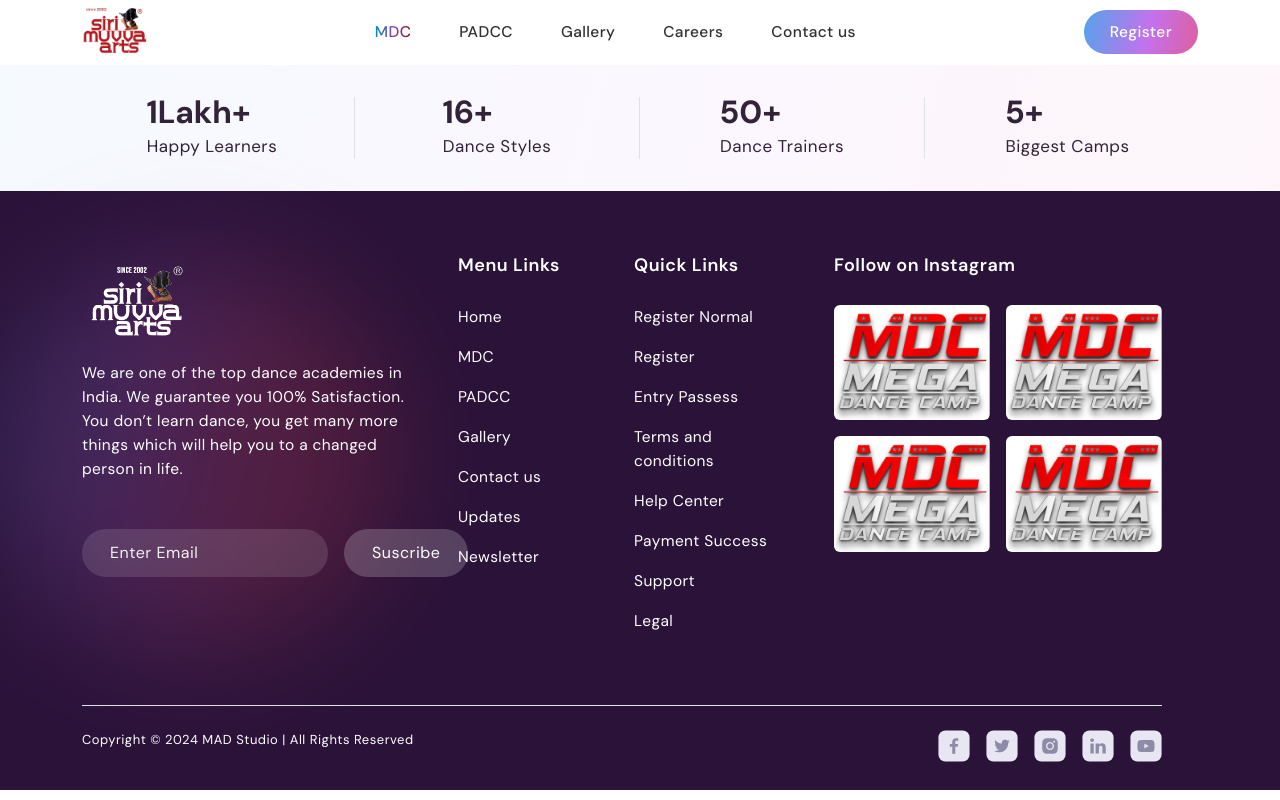
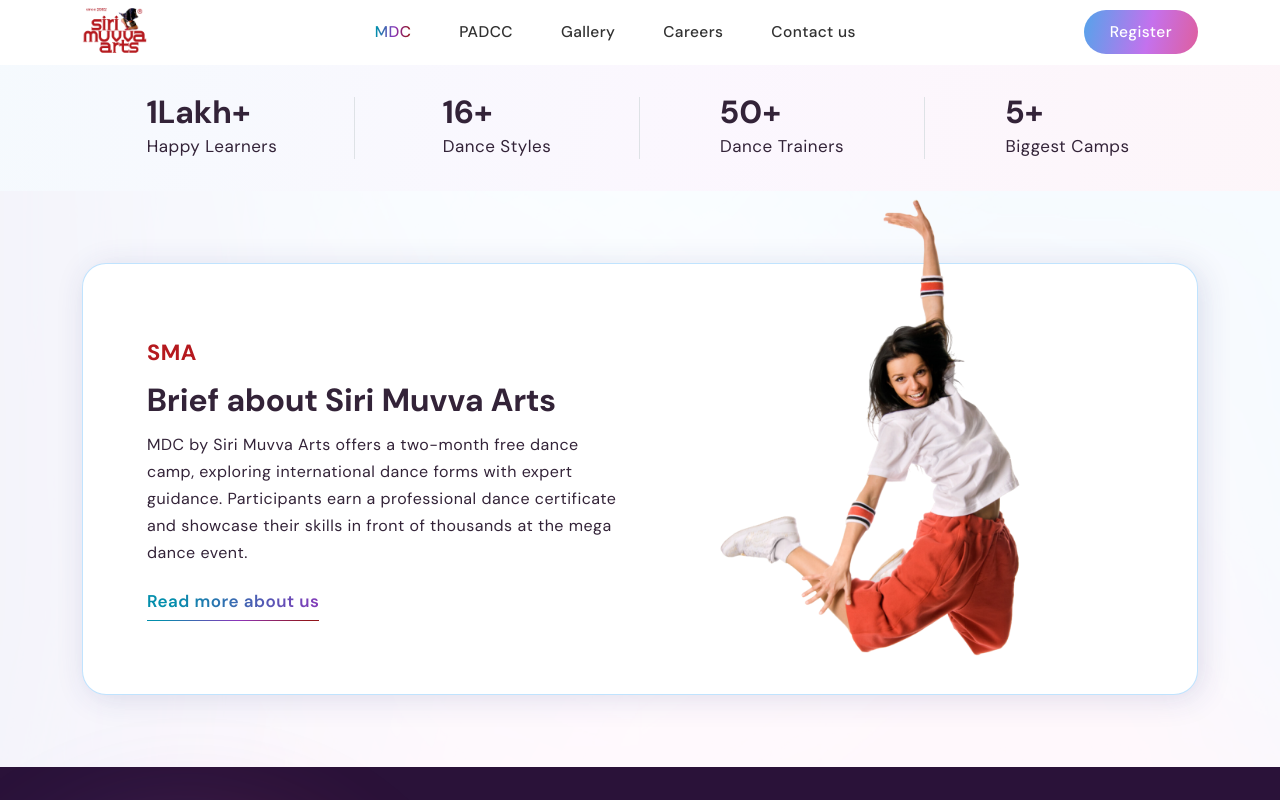
Before and after one commit to kotipalli-phaneendra/sirimuvva, a plain HTML site: page index.html in a window 1280 px wide. Drawn offline with nearby package versions, Linux system fonts and the light colour scheme.

Commit message:
card responsive

```diff
--- a/css/styles.css
+++ b/css/styles.css
@@ -62,8 +62,13 @@ body {
 }
 .navbar .nav-item .nav-link:hover,
 .navbar .nav-item .nav-link.active,
+.text-gradient,
+.gradient-underline::after{
+    background: linear-gradient(98deg, #038eac 7.83%, #8d34ba 53.13%, #91151c 93.31%);
+}
+.navbar .nav-item .nav-link:hover,
+.navbar .nav-item .nav-link.active,
 .text-gradient{
-    background: linear-gradient(98deg, #038eac 7.83%, #8d34ba 53.13%, #91151c 93.31%);
     background-clip: text;
     -webkit-background-clip: text;
     -webkit-text-fill-color: transparent;
@@ -184,8 +189,80 @@ body {
     line-height: initial !important;
     margin-bottom: 0px !important;
 }
+.paragraph-text {
+    font-size: 16px !important;
+    line-height: 27px !important;
+    margin-bottom: 0px ;
+}
+.gradient-underline::after {
+    height: 1px;
+    content: "";
+    width: -webkit-fill-available;
+    display: block;
+    margin-top: 6px;
+}
+.my-n5{
+    margin-top: -130px;
+    margin-bottom: -30px;
+}
+.link-hover:hover{
+    margin-left: 8px !important;
+}
 .block-heading {
     font-size: 32px !important;
     font-weight: 700;
     line-height: 30px !important;
 }
+.bg-gradient-img::before{
+    content: "";
+    position: absolute;
+    top: 0;
+    left: 0;
+    background-size: cover !important;
+    width: 100%;
+    height: 100%;
+    background: url(../assets/bg-gradient.png);
+    opacity: 0.15;
+    z-index: -1;
+    background-repeat: no-repeat;
+}
+.custom-shadow{
+    border-radius: 24px !important;
+    position: relative !important;
+    border: 1px solid rgba(129, 199, 254, 0.5) !important;
+    box-shadow: 4px 4px 30px 0px rgba(49, 57, 130, 0.15) !important;
+}
+.pre-heading{
+    font-size: 22px !important;
+    font-weight: 700 !important;
+    line-height: 32px !important;
+}
+.color-variant{
+    color: #b5191e !important;
+}
+
+/* Media queries for responsive */
+@media(max-width:767px){
+    .my-n5 {
+        margin-top: -80px;
+        margin-bottom: 40px;
+    }
+    .block-heading {
+        font-size: 23px !important;
+    }
+    .pre-heading {
+        font-size: 18px !important;
+    }
+}
+@media(max-width:991px){
+    .my-n5 {
+        margin-top: -140px;
+        margin-bottom: 60px;
+    }
+    .block-heading {
+        font-size: 28px !important;
+    }
+    .pre-heading {
+        font-size: 20px !important;
+    }
+}
--- a/index.html
+++ b/index.html
@@ -66,10 +66,9 @@
         </div>
     </div>
     <!-- Navbar ends here -->
-    <div class="overssflow-hidden">
-
+    <div class="overflow-hidden">
         <!-- Metric section starts here -->
-        <section class="container-fluid bg-light-gradient py-2" data-aos="fade-up" data-aos-easing="ease">
+        <section class="container-fluid bg-light-gradient py-2" data-aos="fade-up">
             <div class="container-lg py-4">
                 <div class="row gy-5 gy-md-0">
                     <div class="border-end col-6 col-md-3 text-center">
@@ -101,9 +100,39 @@
         </section>
         <!-- Metric section ends here -->
 
+        <!-- Block card starts here -->
+        <section class="container-fluid py-5 px-0 bg-gradient-img position-relative" data-aos="fade-up">
+            <div class="container-lg position-relative py-md-4">
+                <div class="border-info-subtle card card-body p-4 p-md-5 rounded-4 custom-shadow">
+                    <div class="row px-3 py-3">
+                        <div class="col-lg-6 my-md-auto order-2 order-lg-1">
+                            <h6 class="pre-heading color-variant mb-0">SMA</h6>
+                            <h2 class="block-heading my-md-3 my-2">
+                                Brief about Siri Muvva Arts
+                            </h2>
+                            <p class="paragraph-text mb-4">
+                                MDC by Siri Muvva Arts offers a two-month free dance camp, exploring international dance
+                                forms with expert guidance. Participants earn a professional dance certificate and
+                                showcase their skills in front
+                                of thousands at the mega dance event.
+                            </p>
+                            <div class="d-inline-block link-hover">
+                                <a href=""
+                                    class="block-supporting-line gradient-underline position-relative fw-semibold text-gradient">Read
+                                    more about us</a>
+                            </div>
+                        </div>
+                        <div class="col-lg-6 col-xl-5 mx-md-auto  order-1 order-lg-2">
+                            <img src="./assets/brief-banner-image.png" alt="block-banner" class="mx-auto my-n5 w-100" />
+                        </div>
+                    </div>
+                </div>
+            </div>
+        </section>
+        <!-- Block card ends here -->
+
         <!-- Footer starts here -->
-        <footer class="container-fluid px-0 bg-footer pt-5 pb-4" data-aos="fade-up" data-aos-easing="ease"
-            data-aos-delay="100">
+        <footer class="container-fluid px-0 bg-footer pt-5 pb-4">
             <div class="container-lg pt-lg-3 pb-lg-1 pe-xl-5">
                 <div class="row g-5">
                     <div class="col-xl-4 col-md-6">
```
